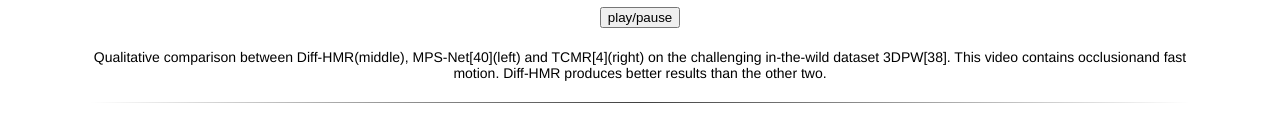
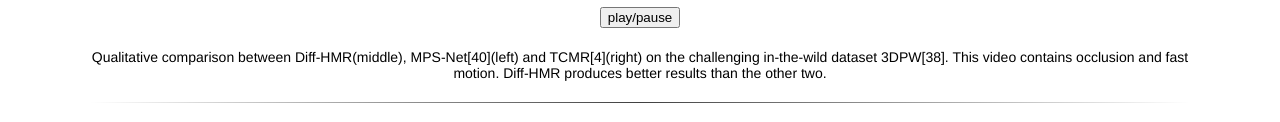
Before and after one commit to diff-hmr/diff-hmr.github.io, a plain HTML site: page index.html in a window 1280 px wide. Shown: the part 1577-1699 px from the top of the page. Drawn offline with Linux system fonts and the light colour scheme; a script that the page names is missing.

Commit message:
Update index.html

```diff
--- a/index.html
+++ b/index.html
@@ -300,7 +300,7 @@
     </tr>
         <center>
 	    <span style="font-size:14px">
-            Qualitative comparison between Diff-HMR(middle), MPS-Net[40](left) and TCMR[4](right) on the challenging in-the-wild dataset 3DPW[38]. This video contains occlusionand fast motion. Diff-HMR produces better results
+            Qualitative comparison between Diff-HMR(middle), MPS-Net[40](left) and TCMR[4](right) on the challenging in-the-wild dataset 3DPW[38]. This video contains occlusion and fast motion. Diff-HMR produces better results
             than the other two.
         </span>
  	</center>
```
